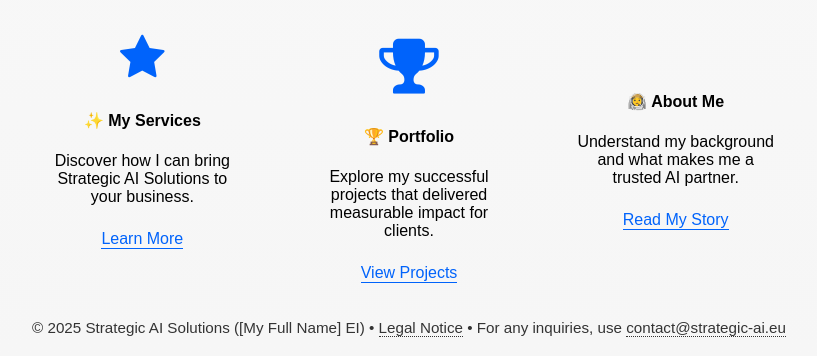
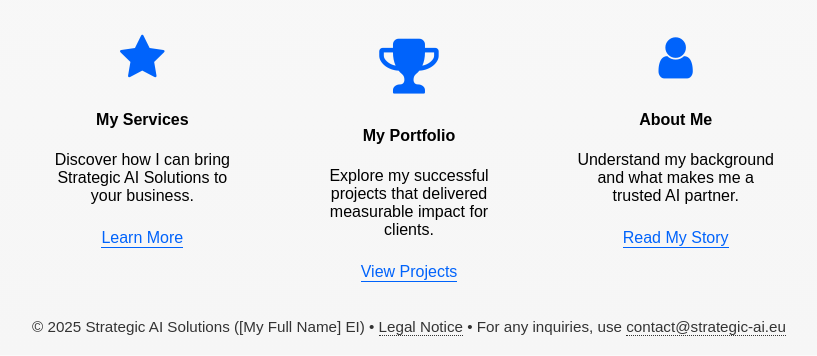
Before and after one commit to alexkolo/strategic-ai, a Jekyll site: the page built from index.md, in a window 1280 px wide, cut to the strip 611-967 px from the top of the page. Shown: the whole strip, without its empty margins (231-1048 px from the left). Built offline with Jekyll 4.4.1, drawn with Linux system fonts in a browser that asks for light colours.

Commit message:
fix: remove emojis from section headers in index.md

```diff
--- a/index.md
+++ b/index.md
@@ -22,19 +22,19 @@ font_family: "Dosis Light"
 <div class="highlights">
   <div>
     <i class="fa fa-star fa-3x"></i>
-    <h4>✨ My Services</h4>
+    <h4>My Services</h4>
     <p>Discover how I can bring {{ site.company }} to your business.</p>
     <a href="services.md">Learn More</a>
   </div>
   <div>
     <i class="fa fa-trophy fa-4x"></i>
-    <h4>🏆 Portfolio</h4>
+    <h4>My Portfolio</h4>
     <p>Explore my successful projects that delivered measurable impact for clients.</p>
     <a href="portfolio.md">View Projects</a>
   </div>
   <div>
-    <i class="fa-solid fa-user fa-2x"></i>
-    <h4>👨‍🚀 About Me</h4>
+    <i class="fa fa-user fa-3x"></i>
+    <h4>About Me</h4>
     <p>Understand my background and what makes me a trusted AI partner.</p>
     <a href="about.md">Read My Story</a>
   </div>
```
